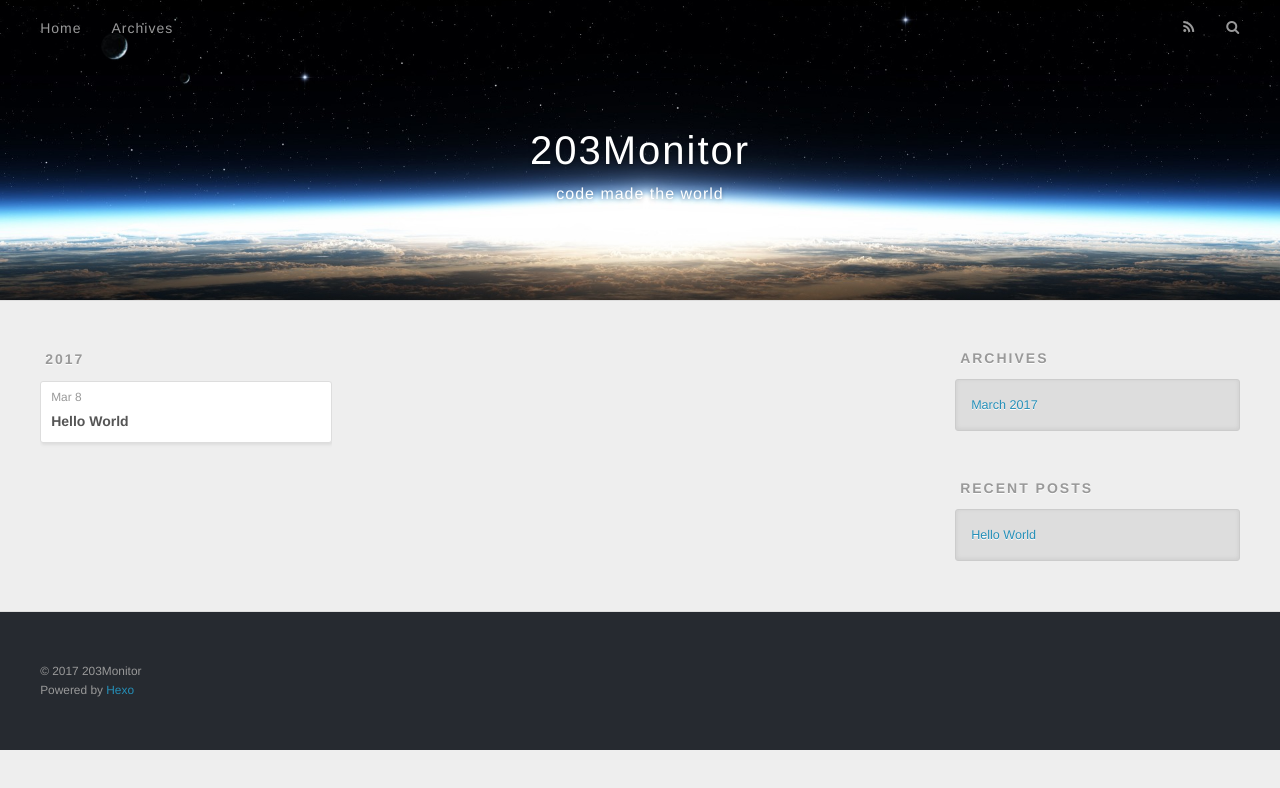
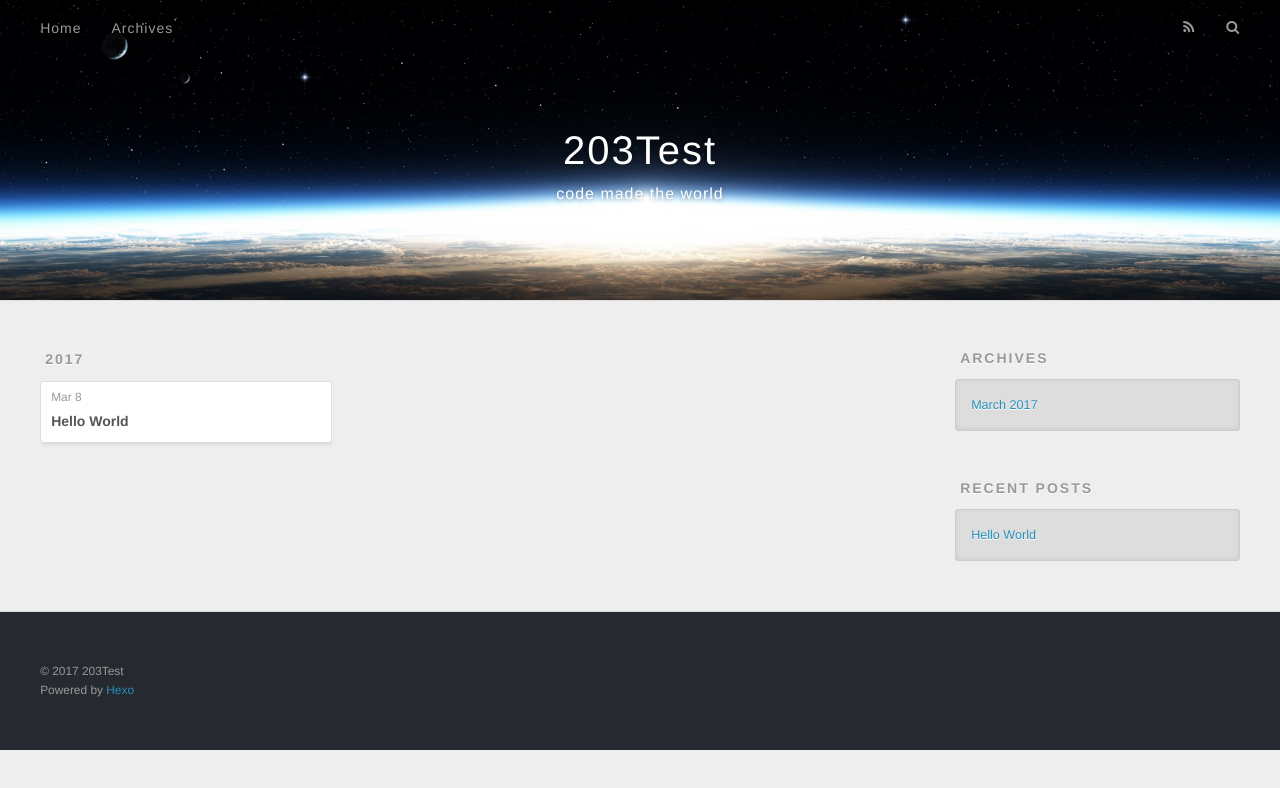
Before and after one commit to Newyuri/Newyuri.github.io, a plain HTML site: page archives/2017/03/index.html in a window 1280 px wide. Drawn offline with nearby package versions, Linux system fonts and the light colour scheme.

Commit message:
---------------------------------------

```diff
--- a/archives/2017/03/index.html
+++ b/archives/2017/03/index.html
@@ -3,16 +3,16 @@
 <head>
   <meta charset="utf-8">
 
-  <title>Archives: 2017/3 | 203Monitor</title>
+  <title>Archives: 2017/3 | 203Test</title>
   <meta name="viewport" content="width=device-width, initial-scale=1, maximum-scale=1">
   <meta property="og:type" content="website">
-<meta property="og:title" content="203Monitor">
+<meta property="og:title" content="203Test">
 <meta property="og:url" content="http://yoursite.com/archives/2017/03/index.html">
-<meta property="og:site_name" content="203Monitor">
+<meta property="og:site_name" content="203Test">
 <meta name="twitter:card" content="summary">
-<meta name="twitter:title" content="203Monitor">
+<meta name="twitter:title" content="203Test">
 
-    <link rel="alternate" href="/atom.xml" title="203Monitor" type="application/atom+xml">
+    <link rel="alternate" href="/atom.xml" title="203Test" type="application/atom+xml">
 
 
     <link rel="icon" href="/favicon.png">
@@ -33,7 +33,7 @@
   <div id="header-outer" class="outer">
     <div id="header-title" class="inner">
       <h1 id="logo-wrap">
-        <a href="/" id="logo">203Monitor</a>
+        <a href="/" id="logo">203Test</a>
       </h1>
 
         <h2 id="subtitle-wrap">
@@ -141,7 +141,7 @@
 
   <div class="outer">
     <div id="footer-info" class="inner">
-      &copy; 2017 203Monitor<br>
+      &copy; 2017 203Test<br>
       Powered by <a href="http://hexo.io/" target="_blank">Hexo</a>
     </div>
   </div>
--- a/composer.json
+++ /dev/null
@@ -1 +0,0 @@
-{}
```
Also changed, not shown: 2017/03/08/hello-world/index.html (+6 -6 lines), archives/2017/index.html (+7 -7 lines), archives/index.html (+7 -7 lines), index.html (+8 -8 lines), package.json (deleted, +0 -20 lines), 1 other file.
